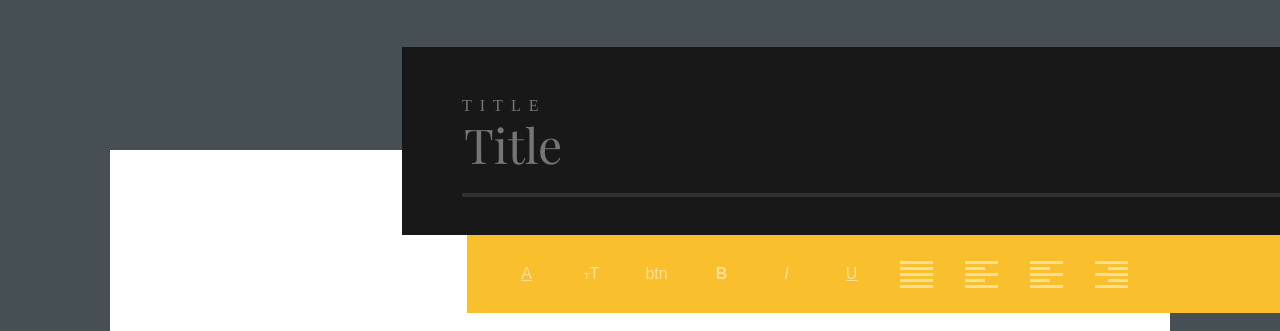
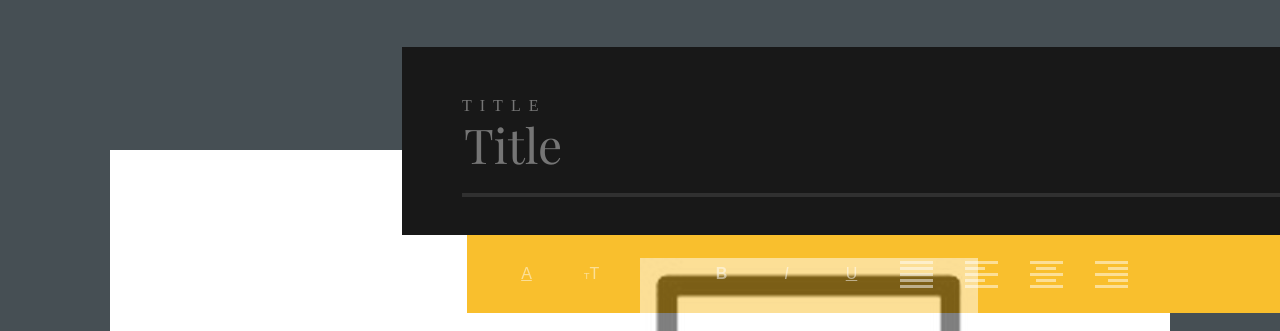
Before and after one commit to kirisona/text-editor, a plain HTML site: page index.html in a window 1280 px wide. Shown: the top 331 px of the page. Drawn offline with nearby package versions, Linux system fonts and the light colour scheme.

Commit message:
Some descriptive commit message

```diff
--- a/css/style.css
+++ b/css/style.css
@@ -176,5 +176,5 @@ body {
 
 .text-decoration_center span:nth-child(even) {
     width: 20px;
-
+    margin-left: 0.39em;
 }
--- a/index.html
+++ b/index.html
@@ -22,7 +22,7 @@
             <div class="form-bottom">
                 <button class="form-text-decoration text-decoration_color">A</button>
                 <button class="form-text-decoration text-decoration_uppercase"><small>T</small>T</button>
-                <button class="form-text-decoration text-decoration_image">btn</button>
+                <button class="form-text-decoration text-decoration_image"><img src="img/img.png"></button>
                 <button class="form-text-decoration text-decoration_bold">B</button>
                 <button class="form-text-decoration text-decoration_italic">i</button>
                 <button class="form-text-decoration text-decoration_underline">U</button>
```
Also changed, not shown: img/img.png (added).
